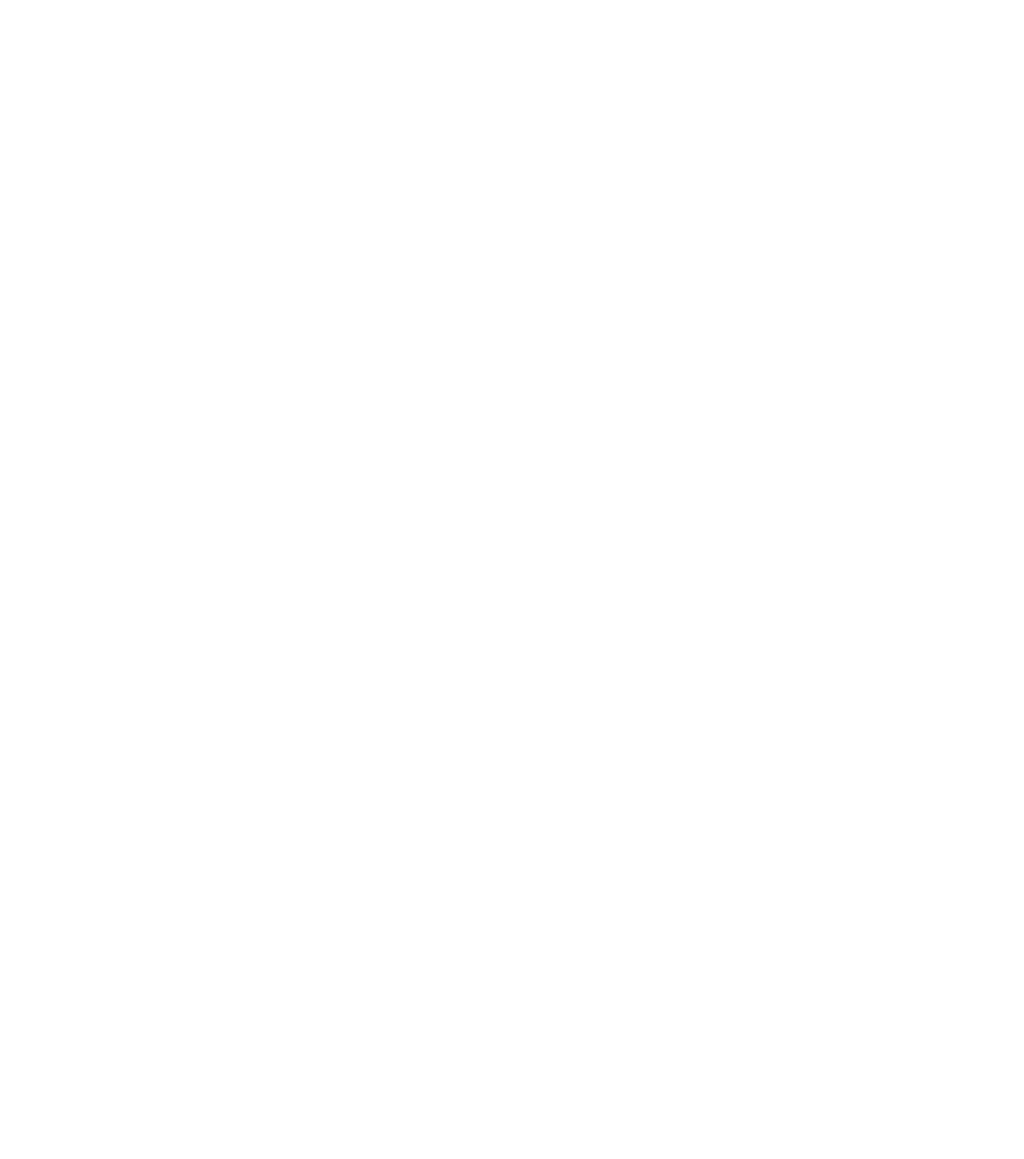
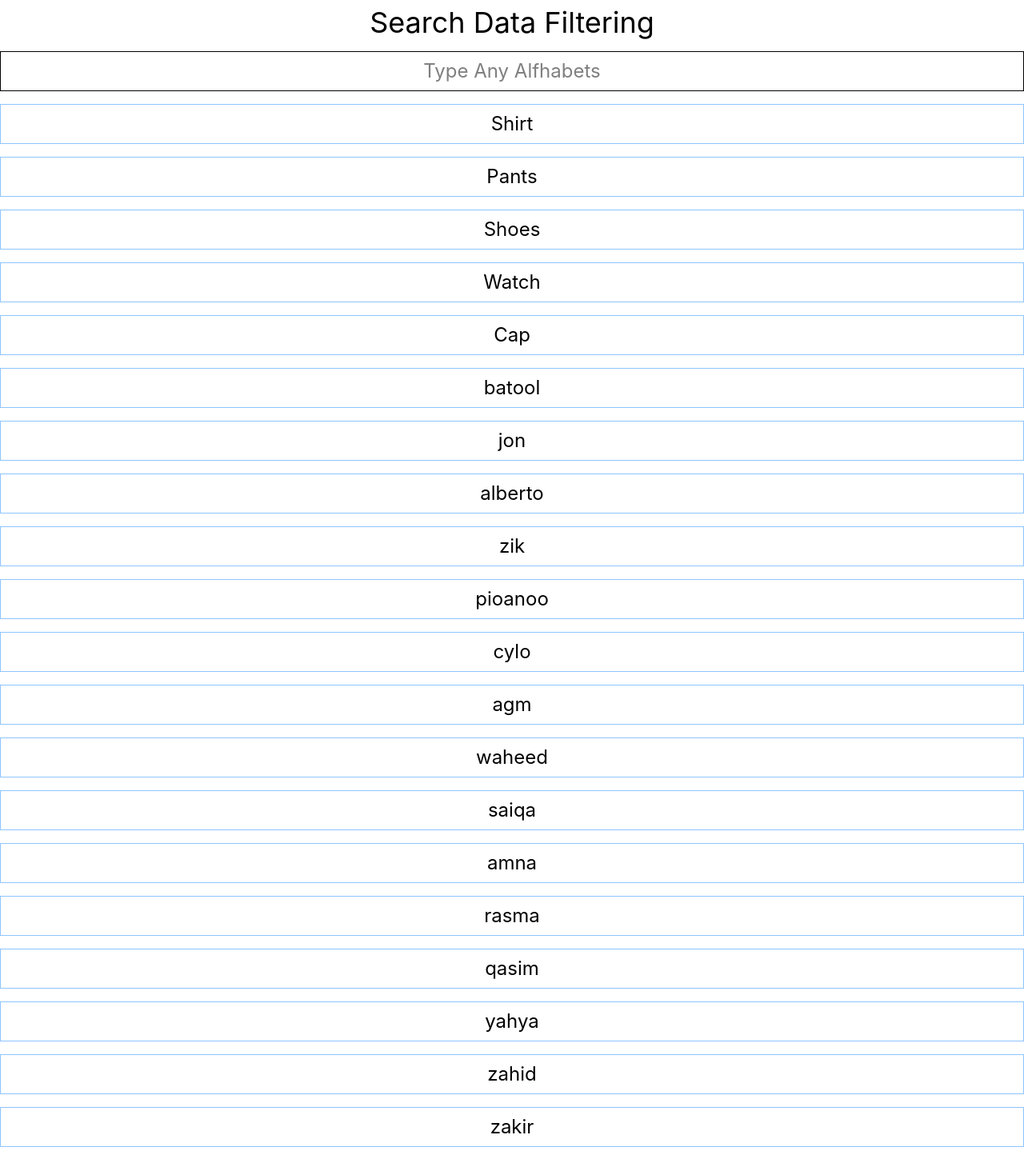
Before and after one commit to agm-reactdev/Frontend-Sandbox, a React (Vite) app: page /Filterdata in a window 1280 px wide. Before the commit this address had no page. Shown: the top 1449 px of the page at 80% size. Before the commit the page ends 800 px from the top, so only its background shows below. Built offline with nearby package versions, Linux system fonts and the light colour scheme.

Commit message:
add filter

```diff
--- a/src/App.jsx
+++ b/src/App.jsx
@@ -10,7 +10,8 @@
 import Dynamicapicard from './Components/DynamicApicard/Dynamicapicard';
 import Faqqustion from './Components/Faqqusition/Faqqusition';
 import Formvalidation from './Components/Formvalidation/Formvalidation';
-import Learndatacycle from './Components/LearnDatacycle';
+import Learndatacycle from './Components/LearnDatacycle/LearnDatacycle';
+import Filterdata from './Components/Filteringdata/Filterdata';
 
 
 
@@ -30,10 +31,11 @@
          <Route path='/loadingcricle' element={<Loadingcircle/>} />
          <Route path='/themetoggle' element={<Themetoggle/>} />
         <Route path='/looptextanimate' element={<Looptextanimate/>} />
-          <Route path='/Dynamicapicard' element={<Dynamicapicard/>} />
-           <Route path='/Faqqustion' element={<Faqqustion/>} />
-           <Route path='/Formvalidation' element={<Formvalidation/>} />
-           <Route path='/Datacycle' element={<Learndatacycle/>} />
+        <Route path='/Dynamicapicard' element={<Dynamicapicard/>} />
+        <Route path='/Faqqustion' element={<Faqqustion/>} />
+        <Route path='/Formvalidation' element={<Formvalidation/>} />
+        <Route path='/Datacycle' element={<Learndatacycle/>} />
+        <Route path='/Filterdata' element={<Filterdata/>} />
 
       </Routes>
     </div>
--- /dev/null
+++ b/src/Components/Filteringdata/Filterdata.jsx
@@ -0,0 +1,51 @@
+import { useState } from "react";
+
+function Filterdata() {
+  const [search, setSearch] = useState("");
+
+  const Data = [
+    { id: 1, name: "Shirt", price: 1200 },
+    { id: 2, name: "Pants", price: 2500 },
+    { id: 3, name: "Shoes", price: 4000 },
+    { id: 4, name: "Watch", price: 1500 },
+    { id: 5, name: "Cap", price: 500 },
+    { id: 6, name: "batool", price: 1200 },
+    { id: 7, name: "jon", price: 2500 },
+    { id: 8, name: "alberto", price: 4000 },
+    { id: 9, name: "zik", price: 1500 },
+    { id: 10, name: "pioanoo", price: 500 },
+    { id: 11, name: "cylo", price: 1200 },
+    { id: 12, name: "agm", price: 2500 },
+    { id: 13, name: "waheed", price: 4000 },
+    { id: 14, name: "saiqa", price: 1500 },
+    { id: 15, name: "amna", price: 500 },
+    { id: 16, name: "rasma", price: 1200 },
+    { id: 17, name: "qasim", price: 2500 },
+    { id: 18, name: "yahya", price: 4000 },
+    { id: 19, name: "zahid", price: 1500 },
+    { id: 20, name: "zakir", price: 500 },
+    {id: 21, name: "xtra", price: 200}
+  ];
+
+  const filterdata = Data.filter((data) =>
+    data.name.toLocaleLowerCase().includes(search),
+  );
+  console.log(filterdata);
+  return (
+    <div >
+        <h1 className="text-center text-4xl mt-2 mb-4">Search Data Filtering</h1>
+      <input
+        className="border  w-full py-2 px-4 text-center text-2xl  "
+        placeholder="Type Any Alfhabets"
+        type="text"
+        value={search}
+        onChange={(e) => setSearch(e.target.value)}
+      />
+      {filterdata.map((filter) => (
+        <p className="text-center text-2xl mt-4 border border-blue-300 px-4 py-2 " key={filter.id}>{filter.name}</p>
+      ))}
+    </div>
+  );
+}
+
+export default Filterdata;
--- a/src/Components/Homepage/Homepage.jsx
+++ b/src/Components/Homepage/Homepage.jsx
@@ -75,6 +75,15 @@
         </Link>
       </div>
 
+
+         <div>
+
+           <Link to="/Filterdata">
+          <bUtton className="bg-green-300 px-4 py-2 rounded-xl cursor-pointer ">
+            Data Filter
+          </bUtton>
+        </Link>
+         </div>
       <div className="flex gap-4 mt-6">
         <a
           className=" border border-green-400 rounded-xl  px-4 py-1"
```
Also changed, not shown: src/Components/LearnDatacycle/LearnDatacycle.jsx (line endings or trailing spaces).
